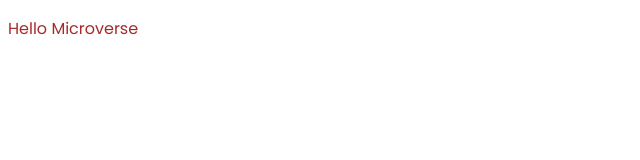
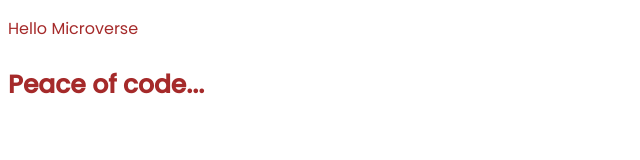
Before and after one commit to tchasinga/Microverse-hello, a plain HTML site: page index.html in a window 1280 px wide. Shown: the whole page, without its empty margins (0-640 px from the left). Drawn offline with Linux system fonts and the light colour scheme.

Commit message:
html and css code
this is new code of mine

```diff
--- a/index.html
+++ b/index.html
@@ -9,5 +9,6 @@
 </head>
 <body>
     <p>Hello Microverse</p>
+    <h3>Peace of code...</h3>
 </body>
 </html>
--- a/style.css
+++ b/style.css
@@ -4,3 +4,9 @@ p {
   color: brown;
   font-family: 'Poppins', sans-serif;
 }
+
+h3{
+  color: brown;
+  font-family: 'Poppins', sans-serif;
+  font-size: 25px;
+}
```
